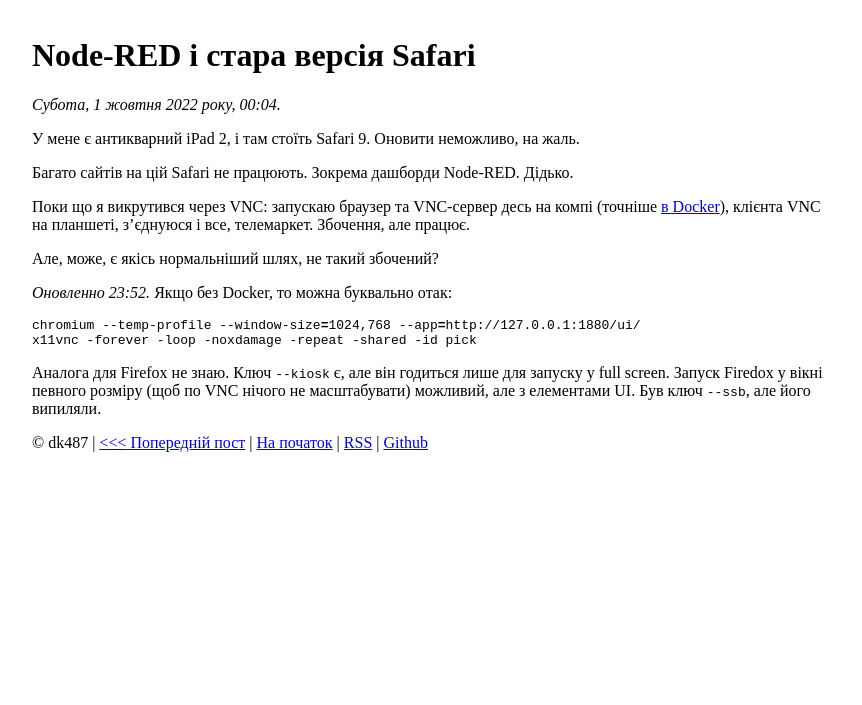
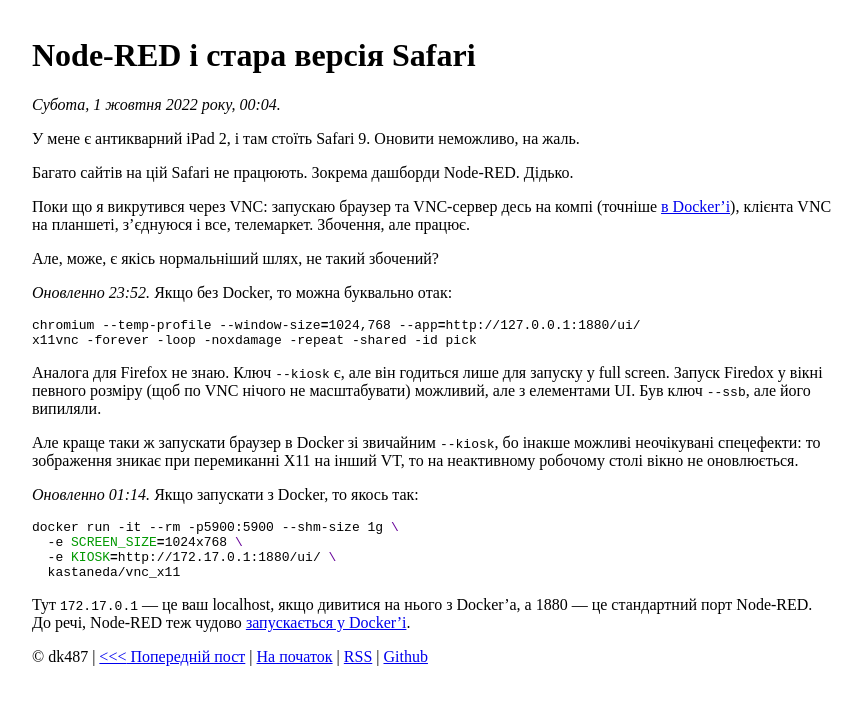
Before and after one commit to dk487/test.de.co.ua, a Jekyll site: the page built from _posts/2022/2022-10-01-node-red-i-stara-versiia-safari.md, in a window 1280 px wide. Shown: the top 705 px of the page, without its empty margins (208-1070 px from the left). Built offline with Jekyll 4.4.1, drawn with Linux system fonts in a browser that asks for light colours.

Commit message:
Post update

````diff
--- a/_posts/2022/2022-10-01-node-red-i-stara-versiia-safari.md
+++ b/_posts/2022/2022-10-01-node-red-i-stara-versiia-safari.md
@@ -7,7 +7,7 @@
 
 Багато сайтів на цій Safari не працюють. Зокрема дашборди Node-RED. Дідько.
 
-Поки що я викрутився через VNC: запускаю браузер та VNC-сервер десь на компі (точніше [в Docker][1]), клієнта VNC на планшеті, з'єднуюся і все, телемаркет. Збочення, але працює.
+Поки що я викрутився через VNC: запускаю браузер та VNC-сервер десь на компі (точніше [в Docker'і][1]), клієнта VNC на планшеті, з'єднуюся і все, телемаркет. Збочення, але працює.
 
 Але, може, є якісь нормальніший шлях, не такий збочений?
 
@@ -20,4 +20,18 @@
 
 Аналога для Firefox не знаю. Ключ `--kiosk` є, але він годиться лише для запуску у full screen. Запуск Firedox у вікні певного розміру (щоб по VNC нічого не масштабувати) можливий, але з елементами UI. Був ключ `--ssb`, але його випиляли.
 
+Але краще таки ж запускати браузер в Docker зі звичайним `--kiosk`, бо інакше можливі неочікувані спецефекти: то зображення зникає при перемиканні X11 на інший VT, то на неактивному робочому столі вікно не оновлюється.
+
+_Оновленно 01:14._ Якщо запускати з Docker, то якось так:
+
+```sh
+docker run -it --rm -p5900:5900 --shm-size 1g \
+  -e SCREEN_SIZE=1024x768 \
+  -e KIOSK=http://172.17.0.1:1880/ui/ \
+  kastaneda/vnc_x11
+```
+
+Тут `172.17.0.1` — це ваш localhost, якщо дивитися на нього з Docker'а, а 1880 — це стандартний порт Node-RED. До речі, Node-RED теж чудово [запускається у Docker'і][2].
+
 [1]: https://github.com/kastaneda/vnc_x11
+[2]: https://nodered.org/docs/getting-started/docker
````
